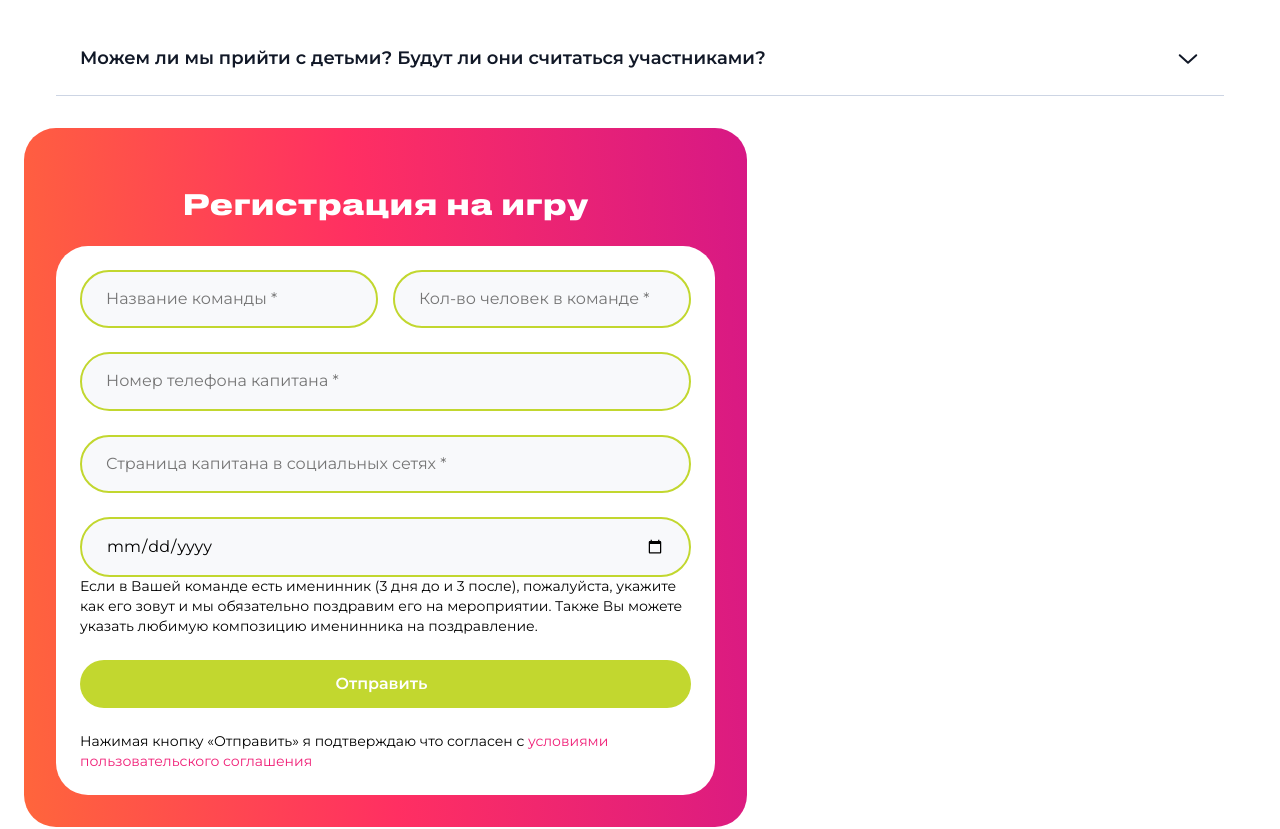
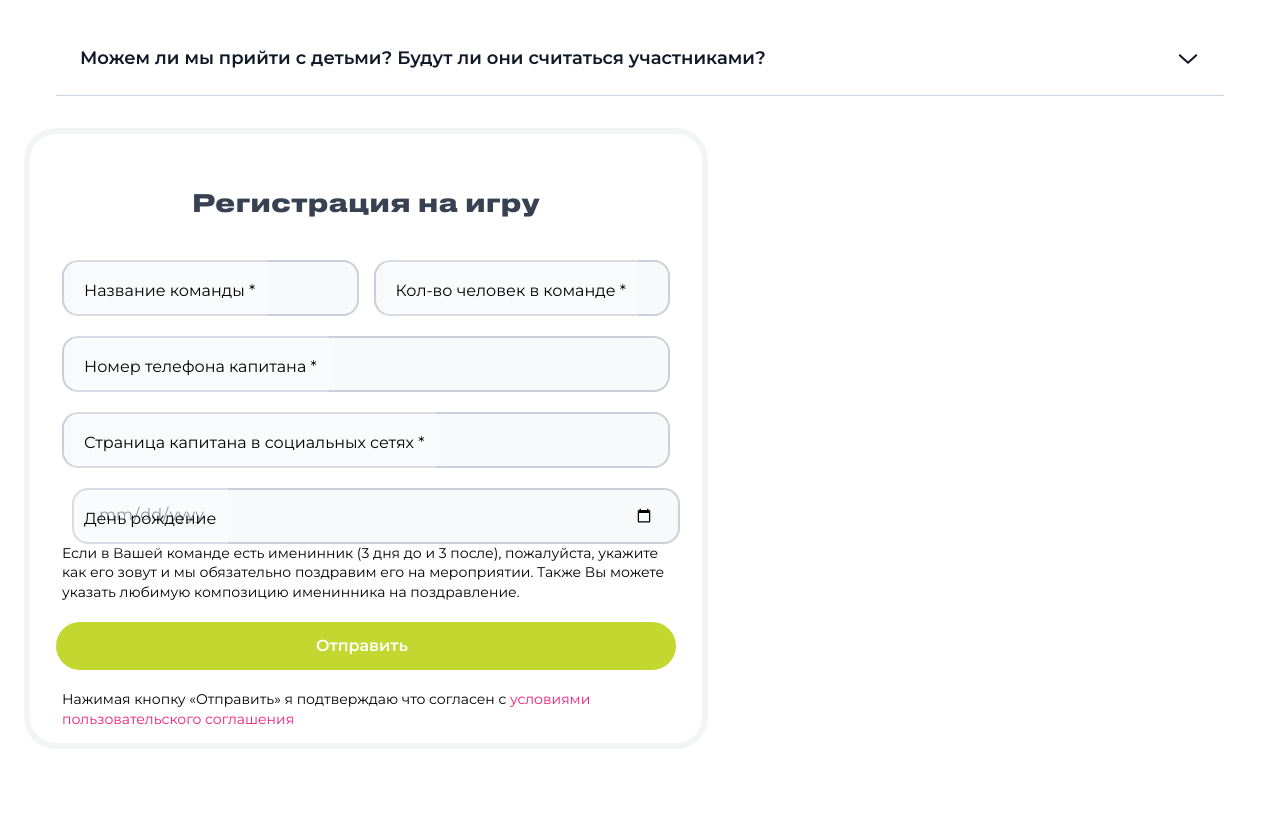
Before and after one commit to otgadaymelody/otgadaymelody-web, a React (Create React App) app: page / in a window 1280 px wide. Shown: the part 8840-9669 px from the top of the page. Built offline with nearby package versions, Linux system fonts and the light colour scheme; no server answers.

Commit message:
feat(games_page):add form and add input label

```diff
--- a/src/components/layout/app-router/AppRouter.tsx
+++ b/src/components/layout/app-router/AppRouter.tsx
@@ -2,12 +2,14 @@ import React from 'react';
 import { Route, Routes } from 'react-router-dom';
 import Home from '../../../pages/Home';
 import NotFoundPage from '../../../pages/404';
+import Games from '../../../pages/Games';
 
 const AppRouter = (): React.ReactElement => {
   return (
     <Routes>
       <Route path="*" element={<NotFoundPage />} />
       <Route path="/" element={<Home />} />
+      <Route path="/games" element={<Games />} />
     </Routes>
   );
 };
--- a/src/components/ui-kit/FormRegistration.css
+++ b/src/components/ui-kit/FormRegistration.css
@@ -1,40 +1,31 @@
 .form-registration {
-  width: 100%;
   border-radius: var(--border-base);
-  background: var(--color-gradient);
+  background: var(--color-bg-white);
   display: flex;
   flex-direction: column;
   align-items: center;
   text-align: center;
-  max-width: 723px;
-  max-height: 838px;
+  max-width: 684px;
+  max-height: 621px;
   padding: 32px;
+  gap: 20px;
+  border: 6px solid rgba(243, 244, 246, 1);
 }
 .form-registration__title {
-  font: var(--fonts-h2-block-title-DEPRECATED);
-  color: var(--color-bg-white);
-  position: relative;
-  z-index: 10;
+  font: 700 24px/1.4;
+  color: var(--color-bg-gray-700);
 }
-.form-registartion-body {
-  display: flex;
-  flex-direction: column;
-  background: var(--color-bg-white);
-  border-radius: var(--border-base);
-  padding: 24px;
-  gap: 24px;
-}
+
 .form-registartion-body__firstblock {
   display: flex;
   flex-direction: row;
   gap: 15px;
+  width: 100%;
 }
-.base-btn__send {
-  width: 100%;
-  z-index: 15;
-  height: 54px;
+.form-registration__btn-send {
+  width: 620px;
 }
-.form-registartion-body p {
+.form-registartion-body_p {
   font-size: 14px;
   text-align: start;
 }
--- a/src/components/ui-kit/FormRegistration.tsx
+++ b/src/components/ui-kit/FormRegistration.tsx
@@ -3,7 +3,6 @@ import './FormRegistration.css';
 import './input/Input.css';
 import Input from './input/Input';
 import BaseButton from '@components/ui/base-button/BaseButton';
-import GameInformationBanner from '@components/upcoming-game/game-information-banner/GameInformationBanner';
 
 const RegistrationForm: React.FC /* <RegistrationFormProps> */ = () => {
   const [teamName, setTeamName] = useState('');
@@ -11,6 +10,15 @@ const RegistrationForm: React.FC /* <RegistrationFormProps> */ = () => {
   const [telNumber, setTelNumber] = useState('');
   const [socialMediaPage, setSocialMediaPage] = useState('');
   const [birthday, setBirthday] = useState('');
+  const [value, setValue] = useState('');
+
+  const handleChange = (event: React.ChangeEvent<HTMLInputElement>): void => {
+    setValue(event.target.value);
+  };
+  const registrationBtnSendClasses = {
+    buttonForm: 'form-registration__btn-send',
+    buttonTitle: 'form-registration__btn-send-title',
+  };
 
   const handleTeamNameChange = (event: React.ChangeEvent<HTMLInputElement>): void => {
     setTeamName(event.target.value);
@@ -34,8 +42,9 @@ const RegistrationForm: React.FC /* <RegistrationFormProps> */ = () => {
 
   return (
     <form className="form-registration">
+      <section className="form-registration__title">
         <h2 className="form-registration__title">Регистрация на игру</h2>
-      <div className="form-registartion-body">
+      </section>
       <div className="form-registartion-body__firstblock">
         <Input
           value={teamName}
@@ -43,6 +52,7 @@ const RegistrationForm: React.FC /* <RegistrationFormProps> */ = () => {
           placeholder="Название команды *"
           onChange={handleTeamNameChange}
           className="input"
+          labelClassName="input-label"
         />
         <Input
           value={numPeople}
@@ -51,6 +61,7 @@ const RegistrationForm: React.FC /* <RegistrationFormProps> */ = () => {
           placeholder="Кол-во человек в команде *"
           onChange={handleNumPeopleChange}
           className="input"
+          labelClassName="input-label"
         />
       </div>
       <Input
@@ -59,12 +70,14 @@ const RegistrationForm: React.FC /* <RegistrationFormProps> */ = () => {
         placeholder="Номер телефона капитана *"
         onChange={handleTelNumberChange}
         className="input"
+        labelClassName="input-label"
       />
       <Input
         value={socialMediaPage}
         placeholder="Страница капитана в социальных сетях *"
         onChange={handleSocialMediaPageChange}
         className="input"
+        labelClassName="input-label"
       />
       <div>
         <Input
@@ -73,23 +86,23 @@ const RegistrationForm: React.FC /* <RegistrationFormProps> */ = () => {
           placeholder="День рождение"
           onChange={handleBirthdayChange}
           className="input"
+          labelClassName="input-label"
         />
-          <p>
+        <p className="form-registartion-body_p">
           Если в Вашей команде есть именинник (3 дня до и 3 после), пожалуйста, укажите как его
           зовут и мы обязательно поздравим его на мероприятии. Также Вы можете указать любимую
           композицию именинника на поздравление.
         </p>
       </div>
-        <BaseButton className="base-btn__send" title="Отправить" />
+      <BaseButton title="Отправить" styles={registrationBtnSendClasses} href="#form-registartion" />
       <div>
-          <p>
+        <p className="form-registartion-body_p">
           <span>Нажимая кнопку «Отправить» я подтверждаю что согласен c </span>
           <span className="form-registartion-body__span">
             условиями пользовательского соглашения
           </span>
         </p>
       </div>
-      </div>
     </form>
   );
 };
--- a/src/components/ui-kit/input/Input.css
+++ b/src/components/ui-kit/input/Input.css
@@ -1,24 +1,49 @@
+.input-container {
+  display: flex;
+  width: 100%;
+  position: relative;
+}
+
+.input-label {
+  display: flex;
+  position: absolute;
+  z-index: 1;
+  background-color: rgba(255, 255, 255, 0.248);
+  padding: 24px 12px;
+  left: 20px;
+  line-height: 14px;
+  pointer-events: none;
+
+  transform: translateY(-30px) translateX(-10px) scale(1);
+  transition: transform 200ms;
+  top: 30px;
+}
+
 .input {
+  box-sizing: border-box;
+  outline: 0;
   background-color: rgba(248, 249, 251, 1);
-  font: rgba(153, 160, 174, 1);
-  border-radius: var(--border-base);
+  color: rgba(153, 160, 174, 1);
+  font-size: var(--text-base);
+  border-radius: 16px;
   border: 2px solid rgba(205, 207, 216, 1);
   padding: 18px 24px;
   width: 100%;
+  height: 56px;
   font-size: 16px;
 }
+
 .input:focus {
   outline: none;
   border-color: var(--color-bg-gray-500);
 }
-.input:valid {
-  outline: none;
-  border-color: var(--color-lime);
+
+.input:focus-within ~ .input-label,
+.input:not(:placeholder-shown) {
+  transform: translateY(0px) translateX(10px) scale(1);
+  color: rgba(107, 114, 128, 1);
 }
-.input:invalid {
-  outline: none;
-  border-color: var(--color-pink);
+.input .filled {
+  transform: translateY(0px) translateX(10px) scale(1);
+  border: 2px solid var(--color-lime);
 }
-
-/* background-color: var(--color-bg-gray-100);
-  font: var(--color-bg-gray-500); */
--- a/src/components/ui-kit/input/Input.tsx
+++ b/src/components/ui-kit/input/Input.tsx
@@ -7,17 +7,31 @@ interface InputProps {
   placeholder?: string;
   onChange: (event: React.ChangeEvent<HTMLInputElement>) => void;
   className?: string;
+  labelClassName?: string;
 }
 
-const Input: FC<InputProps> = ({ value, placeholder, onChange, className = '', type }) => {
+const Input: FC<InputProps> = ({
+  value,
+  placeholder,
+  onChange,
+  className = '',
+  type,
+  labelClassName = '',
+}) => {
   return (
+    <div className="input-container">
       <input
         type={type ?? 'text'}
         value={value}
-      placeholder={placeholder ?? 'Enter Name'}
+        placeholder=""
         onChange={onChange}
         className={`input ${className}`}
+        id="input-field"
       />
+      <label htmlFor="input-field" className={`input-label ${value && 'filled'}`}>
+        {placeholder ?? 'Enter Name'}
+      </label>
+    </div>
   );
 };
 
--- /dev/null
+++ b/src/pages/Games.tsx
@@ -0,0 +1,11 @@
+import React from 'react';
+import RegistrationForm from '../components/ui-kit/FormRegistration';
+
+const Games = (): React.ReactElement => {
+  return (
+    <main>
+      <RegistrationForm />
+    </main>
+  );
+};
+export default Games;
```
Lines whose indentation alone changed are shown as unchanged.
